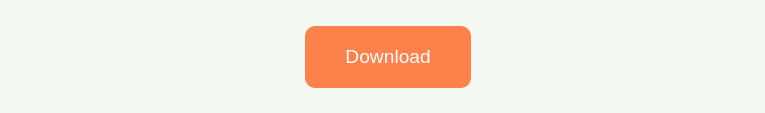
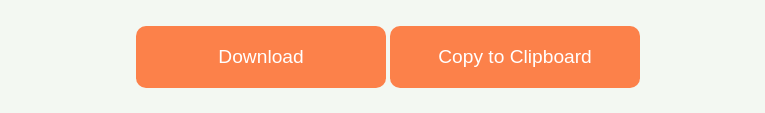
Before and after one commit to KamilMatejuk/Winter-Arc-2.0, a plain HTML site: page index.html in a window 1280 px wide. Shown: the part 684-797 px from the top of the page, without its empty margins (252-1017 px from the left). Drawn offline with nearby package versions, Linux system fonts and the light colour scheme; a web font is replaced by a local one.

Commit message:
add option to copy directly to clipboard

```diff
--- a/index.html
+++ b/index.html
@@ -15,6 +15,9 @@
     <link rel="preconnect" href="https://fonts.googleapis.com">
     <link rel="preconnect" href="https://fonts.gstatic.com" crossorigin>
     <link href="https://fonts.googleapis.com/css2?family=Climate+Crisis&display=swap" rel="stylesheet">
+    <!-- toasts -->
+    <link rel="stylesheet" type="text/css" href="https://cdn.jsdelivr.net/npm/toastify-js/src/toastify.min.css">
+    <script type="text/javascript" src="https://cdn.jsdelivr.net/npm/toastify-js"></script>
     <!-- custom -->
     <link rel="stylesheet" href="main.css" />
     <script src="main.js"></script>
@@ -226,7 +229,10 @@
             <i id="creatine_value_true" class="fa-solid fa-check" style="display: none;"></i>
         </div>
     </div>
-    <button id="download" onclick="download()">Download</button>
+    <div id="buttons">
+        <button id="download" onclick="download()">Download</button>
+        <button id="copy" onclick="copyToClipboard()">Copy to Clipboard</button>
+    </div>
 </body>
 
 </html>
--- a/main.css
+++ b/main.css
@@ -204,9 +204,10 @@ input[type="range"] {
     border-color: #d48df5;
 }
 
-/* download */
+/* buttons */
 
-#download {
+#buttons button {
+    width: 250px;
     padding: 20px 40px;
     background: var(--primary-color);
     color: white;
--- a/main.js
+++ b/main.js
@@ -1,6 +1,6 @@
 function updateNumericValue(key, parsedValue) {
     document.getElementById(`${key}_range`).innerText = parsedValue;
-    if (parsedValue == '0.0h' || parsedValue == '0m') parsedValue = '---';
+    if (parsedValue == '0.0h' || parsedValue == '0m' || parsedValue == '00m') parsedValue = '---';
     document.getElementById(`${key}_value`).innerText = parsedValue;
 }
 
@@ -57,3 +57,20 @@ function download() {
         link.click();
     });
 }
+
+function copyToClipboard() {
+    const banner = document.getElementById('banner');
+    html2canvas(banner).then(canvas => {
+        canvas.toBlob(blob => {
+            const item = new ClipboardItem({ 'image/png': blob });
+            navigator.clipboard.write([item]);
+            Toastify({
+                text: "Copied to clipboard!",
+                duration: 1000,
+                gravity: "bottom",
+                position: "center",
+                style: { background: "gray" },
+            }).showToast();
+        });
+    });
+}
```
